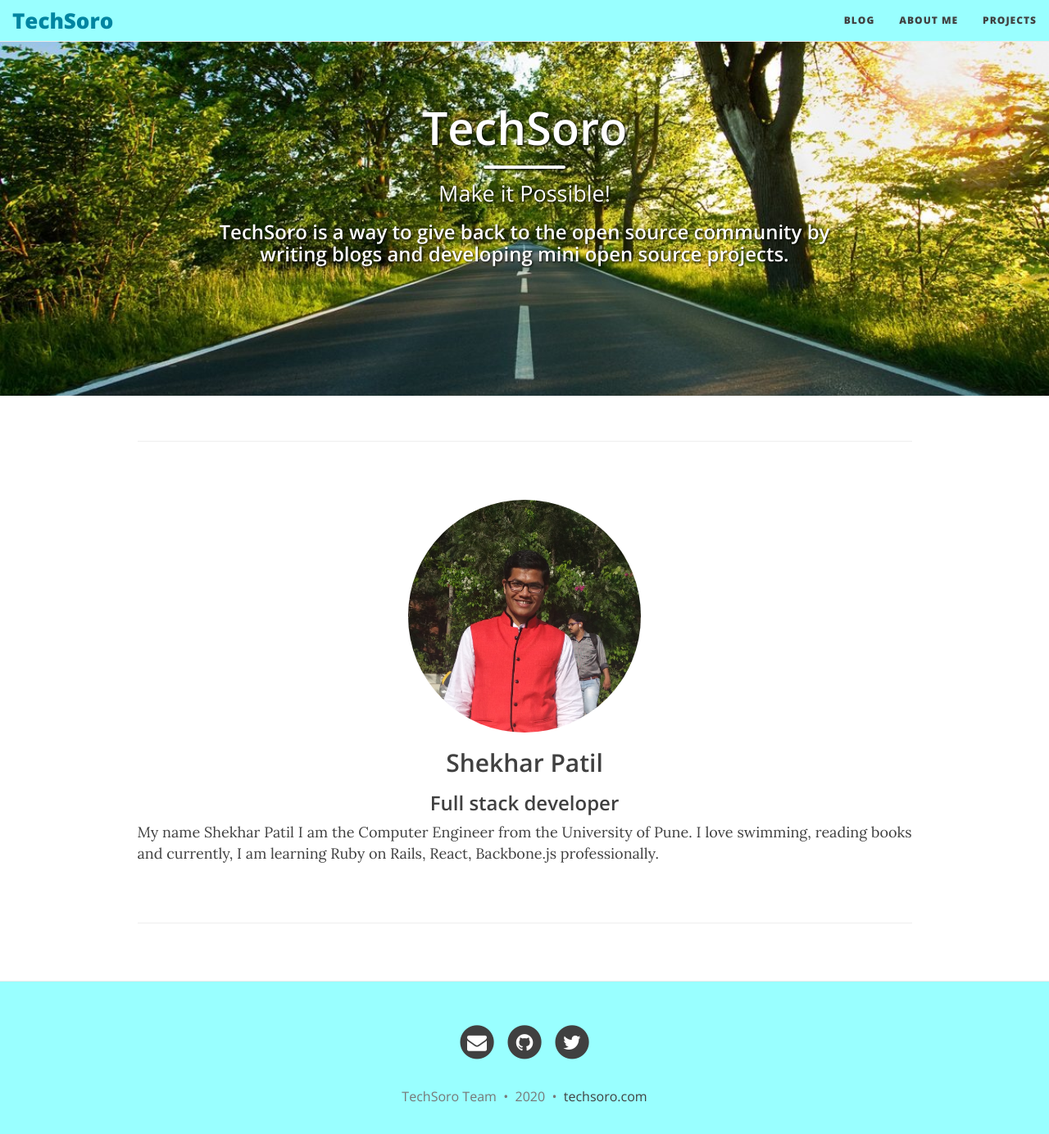
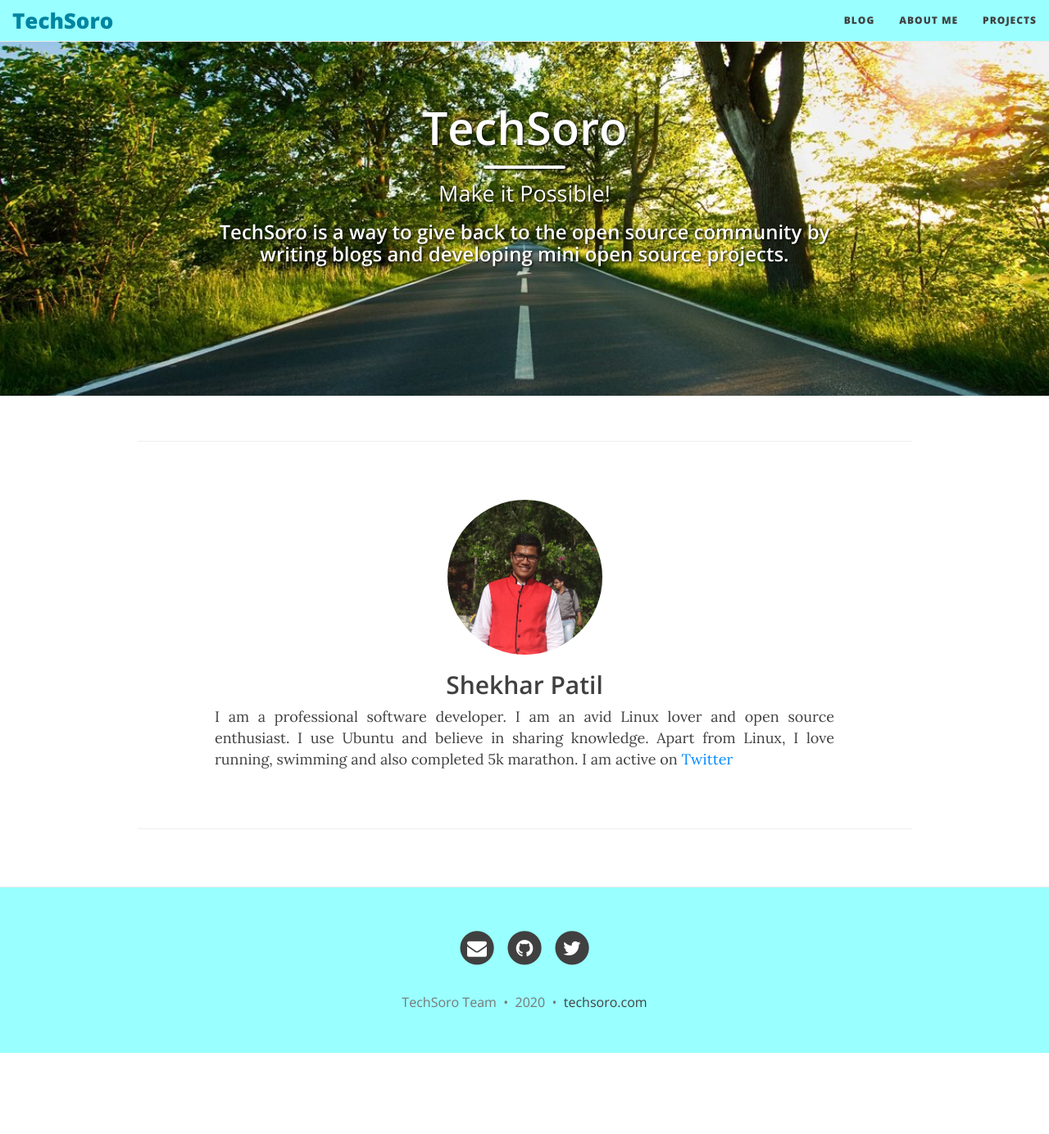
Before and after one commit to techsoro/techsoro-website, a Jekyll site: the page built from index.html, in a window 1280 px wide and 1400 px high, scrolled down 116 px. Shown: the top 1384 px of the window at 82% size. Built offline with Jekyll 4.4.1, drawn with Linux system fonts in a browser that asks for light colours; nearby versions of some CDN libraries; after the commit the page ends 1401 px from its top, so only the background shows below that.

Commit message:
Intro updation and Img css changes

```diff
--- a/css/main.css
+++ b/css/main.css
@@ -5,7 +5,7 @@
 @import url("pygment_highlights.css");
 
 .myImg {
-    width: 30%;
+    width: 20%;
     border-radius: 50%;
     height: auto;
 }
--- a/index.html
+++ b/index.html
@@ -16,10 +16,9 @@
         <center>
           <img class="myImg" src="/img/MyPic.jpg" alt="Image is Loading..">
           <strong><h2></i>Shekhar Patil</i></h2></strong>
-          <strong><h3>Full stack developer</h3></strong>
         </center>
-        <div class = "justify-text">
-          My name Shekhar Patil I am the Computer Engineer from the University of Pune. I love swimming, reading books and currently, I am learning Ruby on Rails, React, Backbone.js professionally.
+        <div class = "justify-text" style="width:80%">
+          I am a professional software developer. I am an avid Linux lover and open source enthusiast. I use Ubuntu and believe in sharing knowledge. Apart from Linux, I love running, swimming and also completed 5k marathon. I am active on <a href=https://twitter.com/Shekharpatil95 target="_blank">Twitter</a>
         </div>
       </div>
     </center>
```
